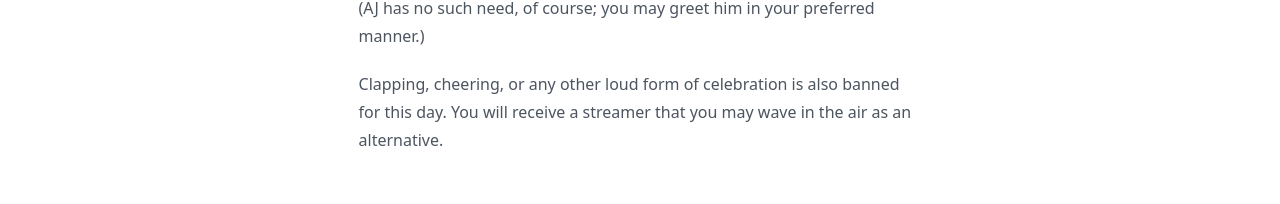
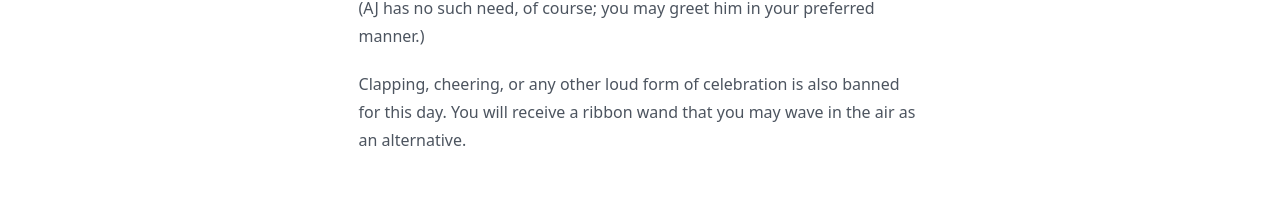
Before and after one commit to tomatrow/the-wedding, a SvelteKit app: page / in a window 1280 px wide. Shown: the part 963-1167 px from the top of the page. Built offline with nearby package versions, Linux system fonts and the light colour scheme.

Commit message:
Replace streamer with ribbon wand

```diff
--- a/src/routes/(app)/+page.svelte
+++ b/src/routes/(app)/+page.svelte
@@ -22,8 +22,8 @@
 			greetings instead. (AJ has no such need, of course; you may greet him in your preferred manner.)
 		</p>
 		<p>
-			Clapping, cheering, or any other loud form of celebration is also banned for this day. You will receive a streamer
-			that you may wave in the air as an alternative.
+			Clapping, cheering, or any other loud form of celebration is also banned for this day. You will receive a ribbon
+			wand that you may wave in the air as an alternative.
 		</p>
 	</aside>
 </section>
```
